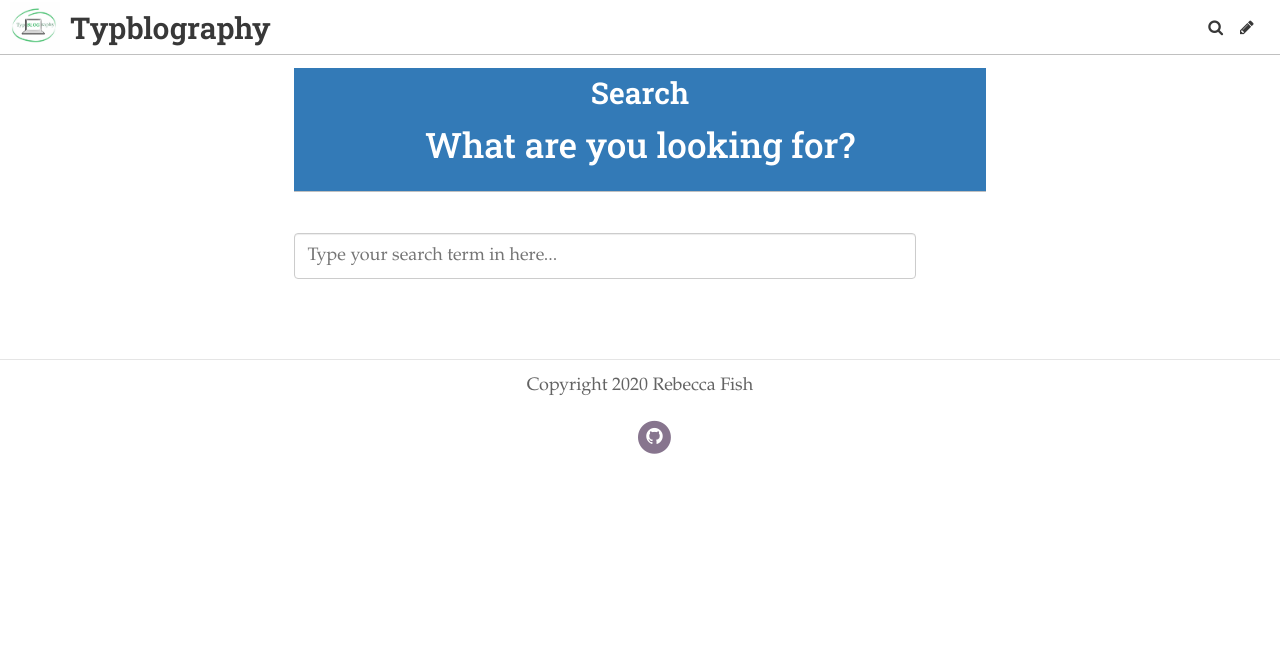
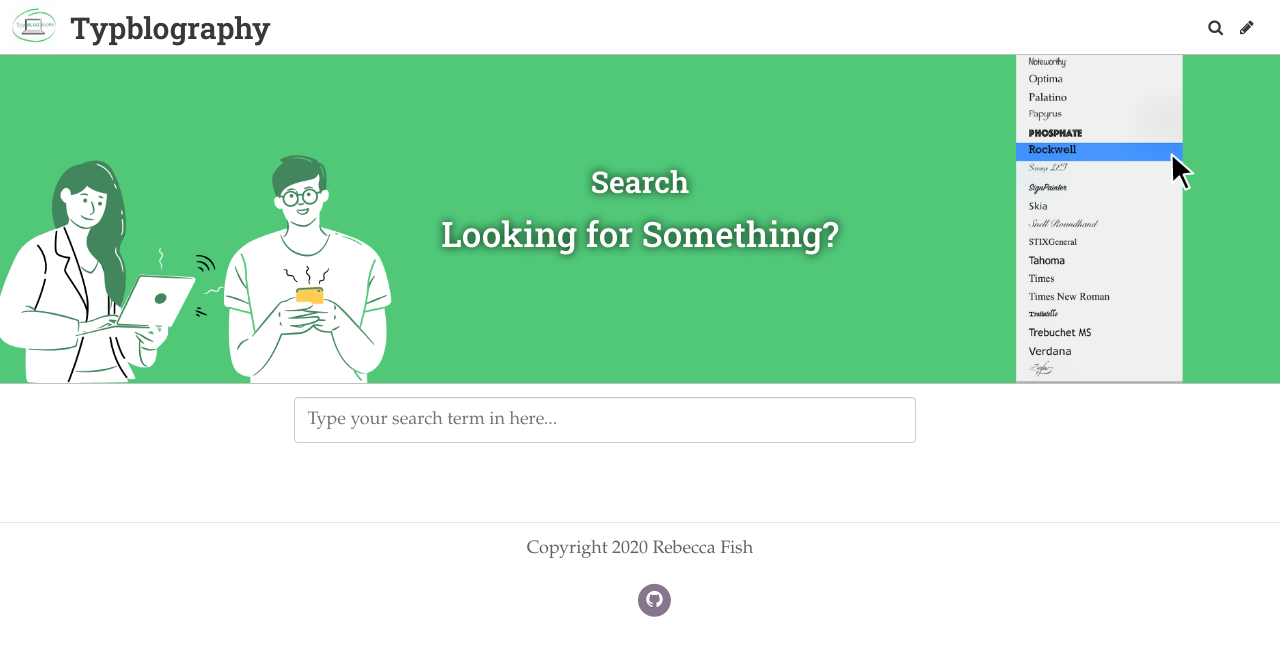
Before and after one commit to Beccy932/mybrookesblog, a Jekyll site: the page built from pages/search.md, in a window 1280 px wide. Shown: the top 656 px of the page. Built offline with Jekyll 4.4.1, drawn with Linux system fonts in a browser that asks for light colours; some web fonts are replaced.

Commit message:
Update Page “search”

```diff
--- a/pages/search.md
+++ b/pages/search.md
@@ -1,9 +1,12 @@
 ---
 layout: search
 title: Search
+subtitle: Looking for Something?
 permalink: /search/
-subtitle: "What are you looking for?"
-feature-img: "assets/img/pexels/search-map.jpeg"
-icon: "fa-search"
+date: 2020-09-28T09:38:58.505Z
 show: true
+header_feature_image: ../uploads/green-nature-science-google-classroom-header.png
+feature-img: assets/img/pexels/search-map.jpeg
+icon: fa-search
 ---
+Search for what you need
```
